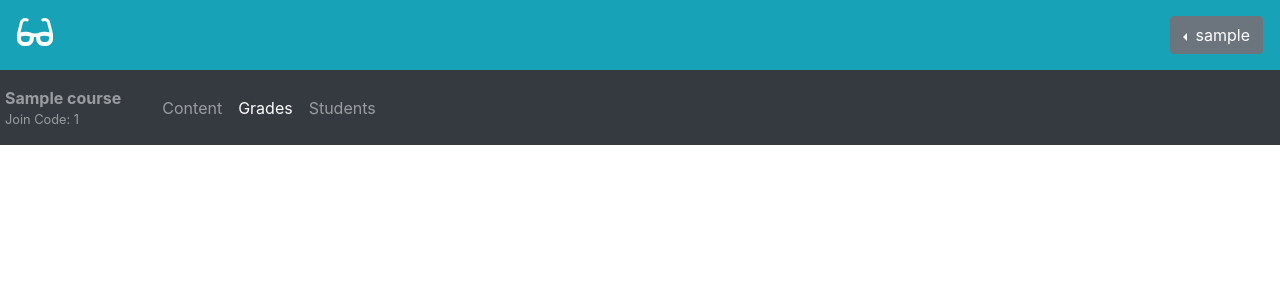
After one commit to haris00/classPlay, a Flask app: page /professor/course/grades/1 in a window 1280 px wide. The commit adds this page. Shown: the top 300 px of the page. Run offline with Flask 2, Linux system fonts and the light colour scheme; a user stored in the database is signed in; tables that the repository leaves empty hold one stand-in row (values such as "Sample post"); some libraries are stand-ins or nearby versions.

Commit message:
professor navbar

```diff
--- a/classPlay/professor/routes.py
+++ b/classPlay/professor/routes.py
@@ -49,3 +49,24 @@ def professor_edit_account():
         form.userName.data = current_user.userName
         form.email.data = current_user.email
     return render_template('professorAccountUpdate.html', professor=current_user, form=form)
+
+
+@professor.route("/professor/course/content/<int:course_id>", methods=['GET', 'POST'])
+@login_required
+def professor_course_content(course_id):
+    course = Course.query.filter_by(id=course_id).first()
+    return render_template('professorCourseContent.html', professor=current_user, course=course, active="content")
+
+
+@professor.route("/professor/course/grades/<int:course_id>", methods=['GET', 'POST'])
+@login_required
+def professor_course_grades(course_id):
+    course = Course.query.filter_by(id=course_id).first()
+    return render_template('professorCourseContent.html', professor=current_user, course=course, active="grades")
+
+
+@professor.route("/professor/course/students/<int:course_id>", methods=['GET', 'POST'])
+@login_required
+def professor_course_students(course_id):
+    course = Course.query.filter_by(id=course_id).first()
+    return render_template('professorCourseContent.html', professor=current_user, course=course, active="students")
--- /dev/null
+++ b/classPlay/templates/professorCourseContent.html
@@ -0,0 +1,5 @@
+{% include "accountBanner.html" %}
+{% include "professorNavBar.html" %}
+{% extends "layout.html" %}
+{% block content %}
+{% endblock content %}
--- a/classPlay/templates/professorHome.html
+++ b/classPlay/templates/professorHome.html
@@ -15,7 +15,8 @@
               <div class="card-body">
                 <h5 class="card-title">{{course.courseName}}</h5>
                 <h6 class="card-subtitle mb-2 text-muted">Join Code: {{course.joinCode}}</h6>
-                <a href="#" role="button" class="btn btn-primary btn-sm" class="card-link">Enter Course</a>
+                <a href="{{ url_for('professor.professor_course_content',course_id=course.id) }}"
+                   role="button" class="btn btn-primary btn-sm" class="card-link">Enter Course</a>
               </div>
           </div>
     {% endfor %}
--- /dev/null
+++ b/classPlay/templates/professorNavBar.html
@@ -0,0 +1,38 @@
+<nav class="navbar navbar-expand-md navbar-dark bg-dark sticky-top">
+    <button class="navbar-toggler" data-toggle="collapse" data-target="#collapse_target">
+        <span class="navbar-toggler-icon"></span>
+    </button>
+    <div class="collapse navbar-collapse" id="collapse_target">
+        <span class="navbar-text ml-1 mr-5">
+            <div class="row">
+                <strong>{{course.courseName}}</strong>
+            </div>
+            <div class="row">
+                <small>Join Code: {{course.joinCode}}</small>
+            </div>
+        </span>
+        <ul class="navbar-nav">
+            {% if active == "content" %}
+                <li class="nav-item active">
+            {% else %}
+                <li class="nav-item">
+            {% endif %}
+                <a class="nav-link" href="{{ url_for('professor.professor_course_content',course_id=course.id) }}">Content</a>
+            </li>
+            {% if active == "grades" %}
+                <li class="nav-item active">
+            {% else %}
+                <li class="nav-item">
+            {% endif %}
+                <a class="nav-link" href="{{ url_for('professor.professor_course_grades',course_id=course.id) }}">Grades</a>
+            </li>
+            {% if active == "students" %}
+                <li class="nav-item active">
+            {% else %}
+                <li class="nav-item">
+            {% endif %}
+                <a class="nav-link" href="{{ url_for('professor.professor_course_students',course_id=course.id) }}">Students</a>
+            </li>
+        </ul>
+    </div>
+</nav>
```
Also changed, not shown: classPlay/templates/professorCourseBanner.html (added, +8 -0 lines).
